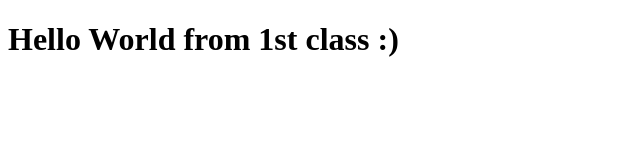
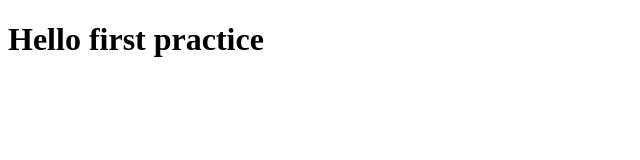
Before and after one commit to ZaidIlyas/Class1testcamp2020, a plain HTML site: page index.html in a window 1280 px wide. Shown: the whole page, without its empty margins (0-640 px from the left). Drawn offline with Linux system fonts and the light colour scheme.

Commit message:
Update index.html

```diff
--- a/index.html
+++ b/index.html
@@ -6,6 +6,6 @@
     <title>Document</title>
 </head>
 <body>
-    <h1>Hello World from 1st class :) </h1>
+    <h1>Hello first practice </h1>
 </body>
 </html>
```
